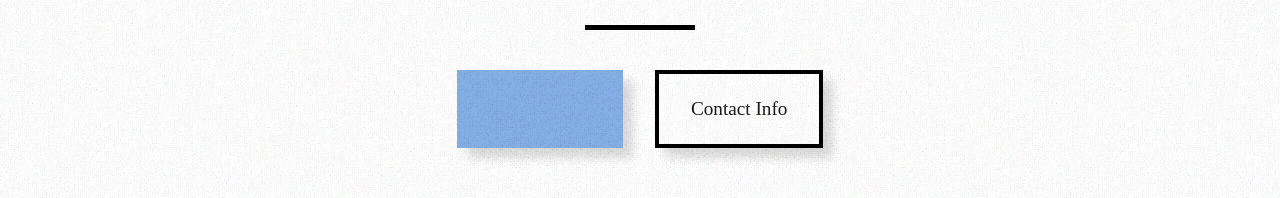
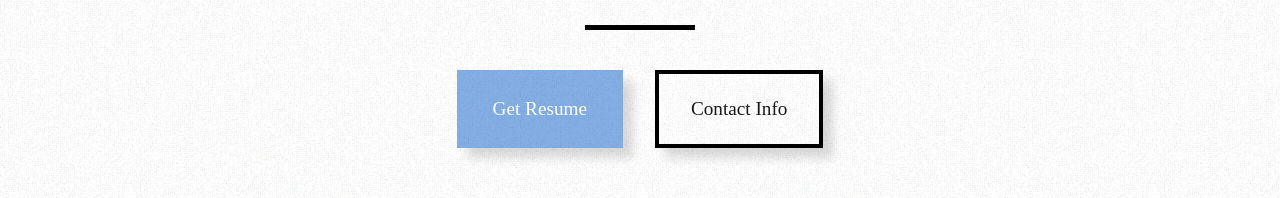
Before and after one commit to csandoval18/portfolio, a React (Vite) app: page / in a window 1280 px wide. In both pictures the pointer is over the link "Get Resume". Shown: the part 331-529 px from the top of the page. Built offline with nearby package versions, Linux system fonts and the light colour scheme; no server answers.

Commit message:
changed text color of primary button hover state

```diff
--- a/src/styles/components/_buttons.scss
+++ b/src/styles/components/_buttons.scss
@@ -24,6 +24,7 @@
   &:hover {
     background-color: $primary;
     border: 4px solid $primary;
+    color: $w;
   }
 }
 
```
